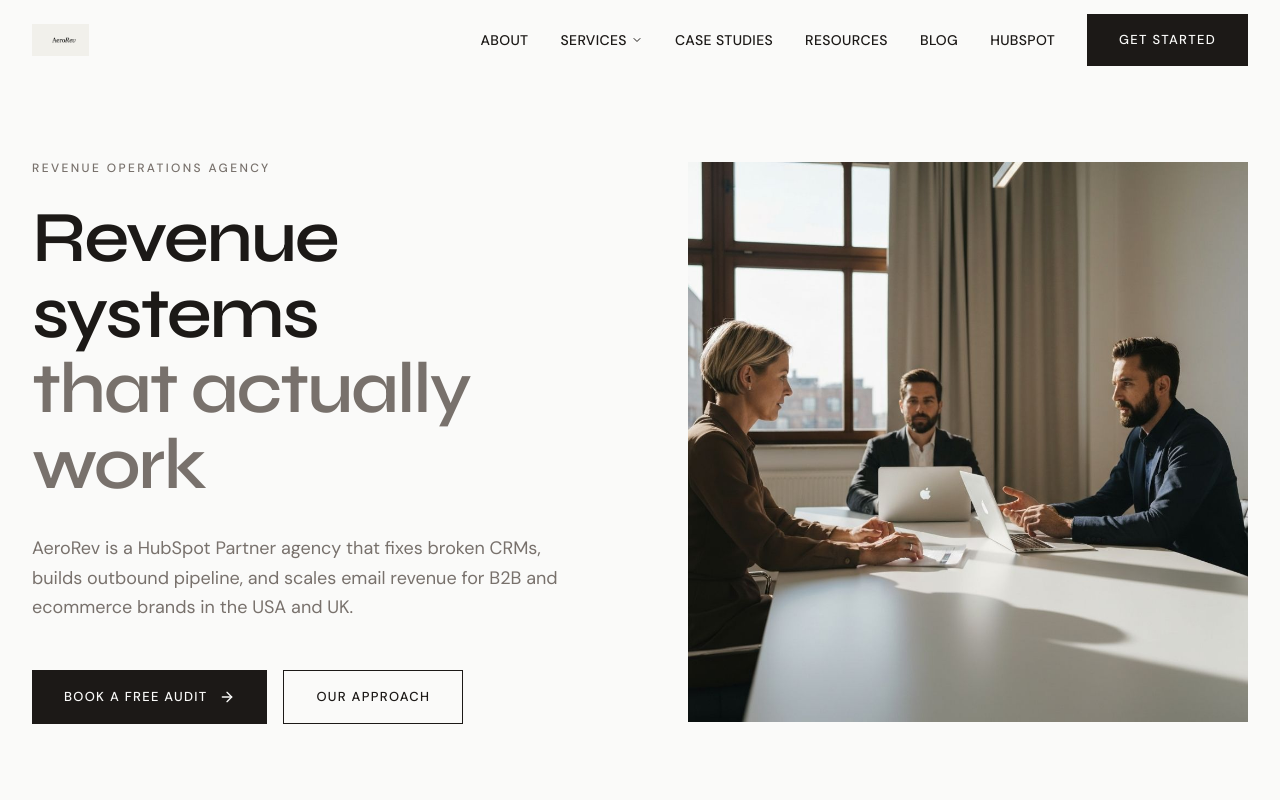
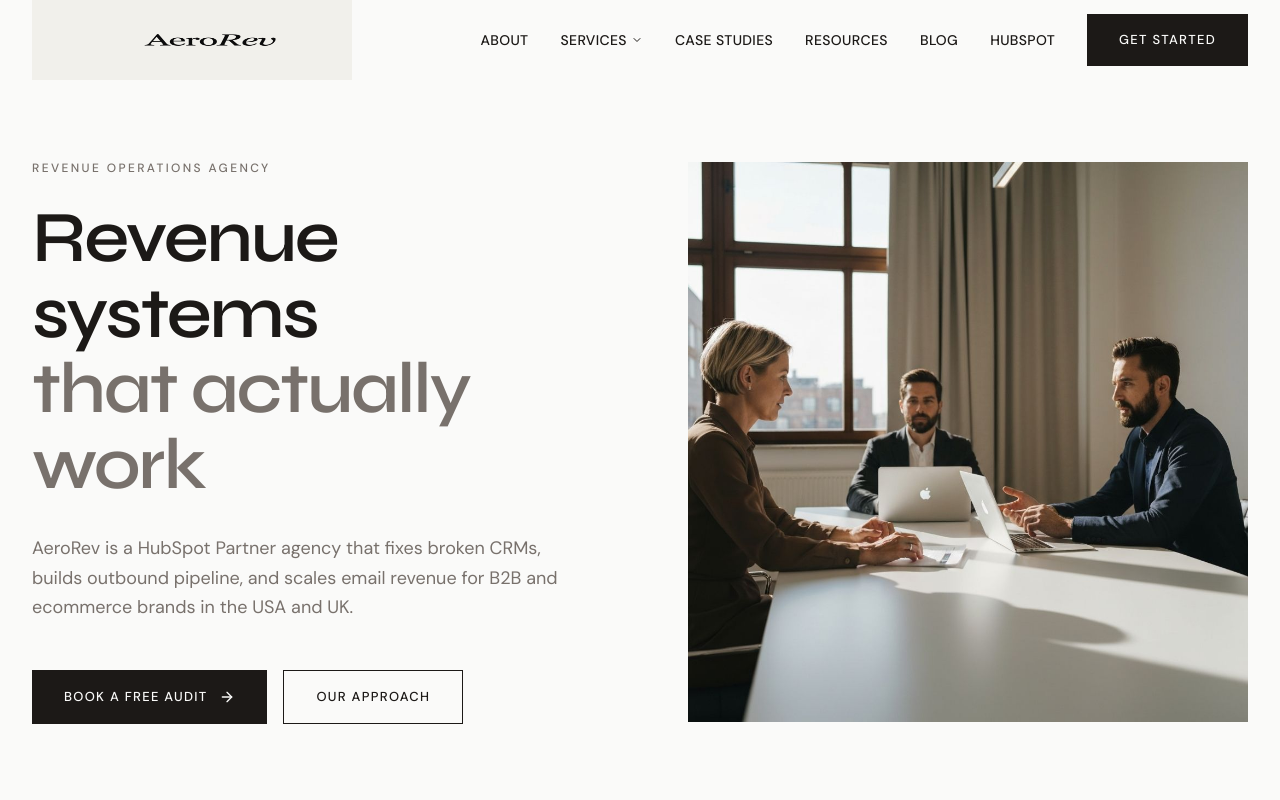
Before and after one commit to omchoithwani/aero-rev-website, a Next.js app: page / in a window 1280 px wide. Shown: the top 800 px of the page. Built offline with nearby package versions, Linux system fonts and the light colour scheme.

Commit message:
Increase logo size to 320x90 for better visibility

```diff
--- a/components/navigation.tsx
+++ b/components/navigation.tsx
@@ -47,9 +47,9 @@ export function Navigation() {
             <Image
               src="/logo-light.png"
               alt="AeroRev"
-              width={140}
-              height={40}
-              className="h-8 w-auto"
+              width={320}
+              height={90}
+              className="h-16 sm:h-20"
               priority
             />
           </Link>
```
